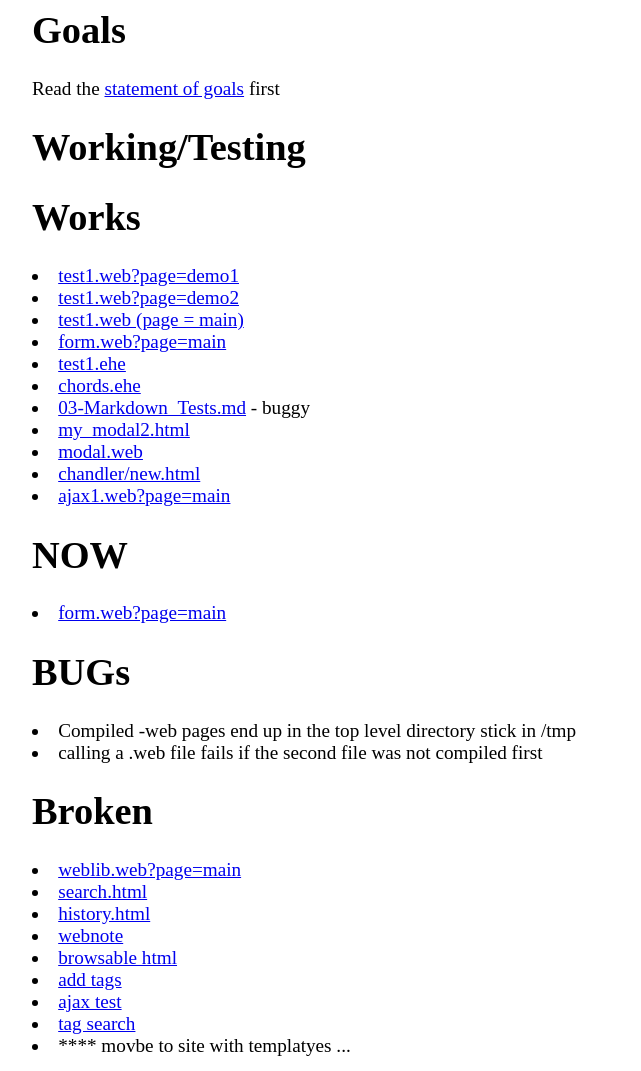
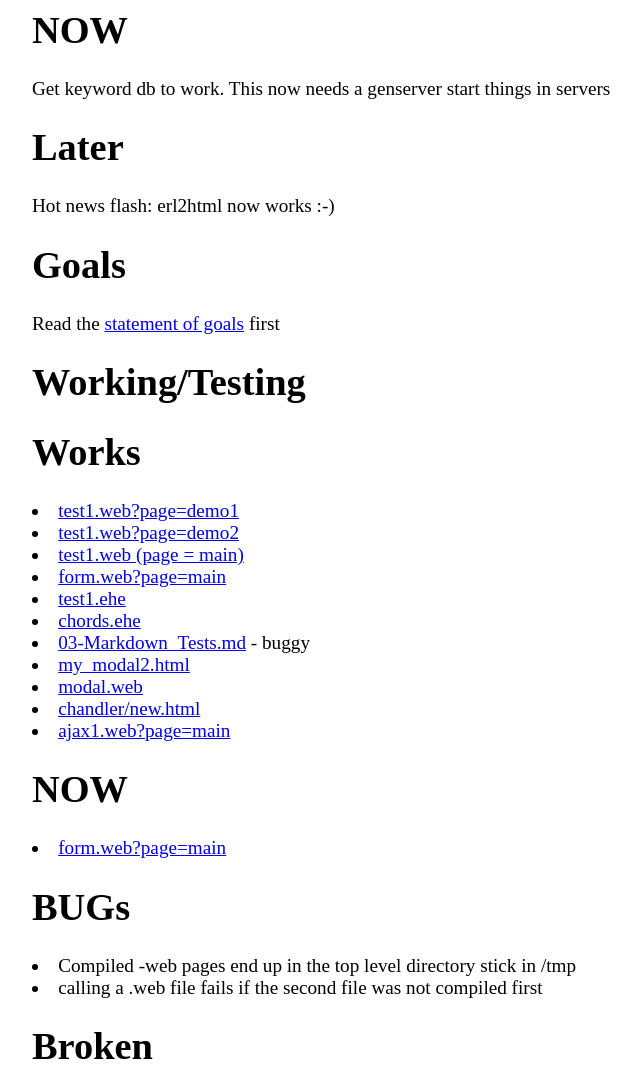
Before and after one commit to joearms/server7, a plain HTML site: page index.html in a window 1280 px wide. Shown: the top 1071 px of the page, without its empty margins (168-809 px from the left). Drawn offline with Linux system fonts and the light colour scheme.

Commit message:
erl2htl and full text index now work

```diff
--- a/index.html
+++ b/index.html
@@ -6,6 +6,16 @@
   font-size:1.2em;
   }
 </style>
+
+<h1>NOW</h1>
+<p>Get keyword db to work. This now needs a genserver start things in servers
+
+
+<h1>Later</h1>
+<p>Hot news flash: erl2html now works :-)
+
+
+
 
 
 <h1>Goals</h1>
```
Also changed, not shown: 10 other files.
